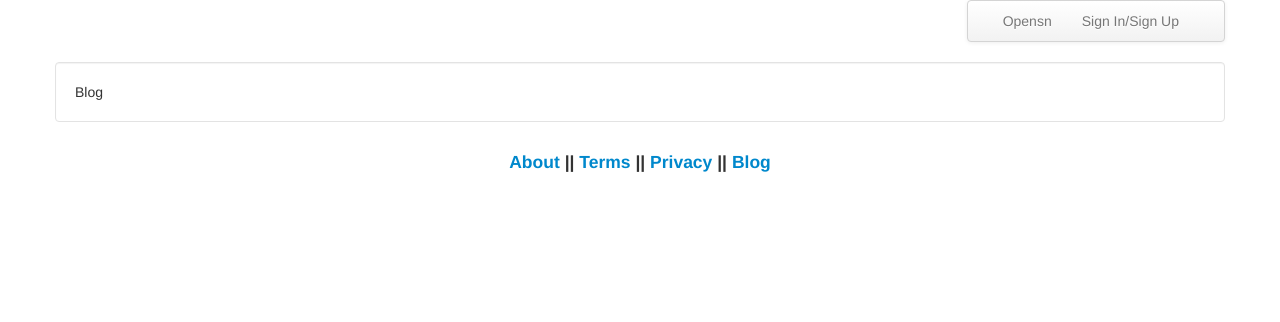
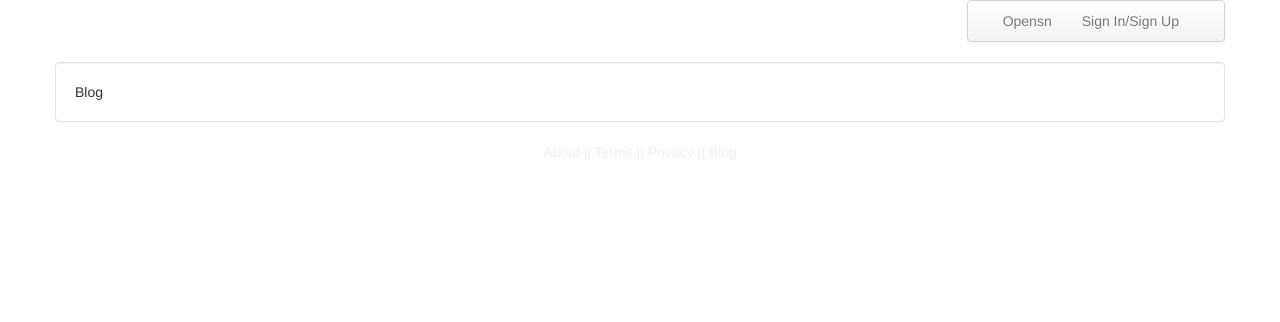
Before and after one commit to pras2309/opensn, a Django app: page /blog/ in a window 1280 px wide. Shown: the top 322 px of the page. Run offline with Django 3.2, Linux system fonts and the light colour scheme; parts of the project's set-up code (start-up, migrations or seed data) failed here and were passed over.

Commit message:
footer links css modified

```diff
--- a/static/css/custom.css
+++ b/static/css/custom.css
@@ -5,3 +5,12 @@
 .pullLeft0{margin-left:0px !important;}
 
 .border-botm{border-bottom:1px solid #dddddd;margin-bottom:10px;}
+
+.flinks{
+size: 10px;
+color: rgb(238, 240, 241) !important;
+}
+.flinks a{
+size: 10px;
+color: rgb(238, 240, 241) !important;
+}
--- a/templates/common/footer.html
+++ b/templates/common/footer.html
@@ -1,10 +1,10 @@
     <footer class="row-fluid">
         <section class="">
-            <h4 class="small text-center">
+            <div class="text-center flinks">
 	               <a href="{% url "aboutus" %}">About</a>
 				|| <a href="{% url "terms" %}">Terms</a>
 				|| <a href="{% url "privacy" %}">Privacy</a>
 				|| <a href="{% url "blog" %}">Blog</a>
-			</h4>
+			</div>
         </section>
     </footer>
```
